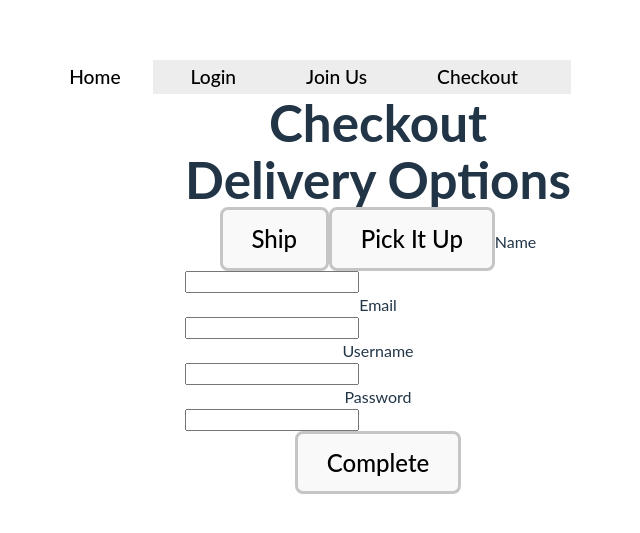
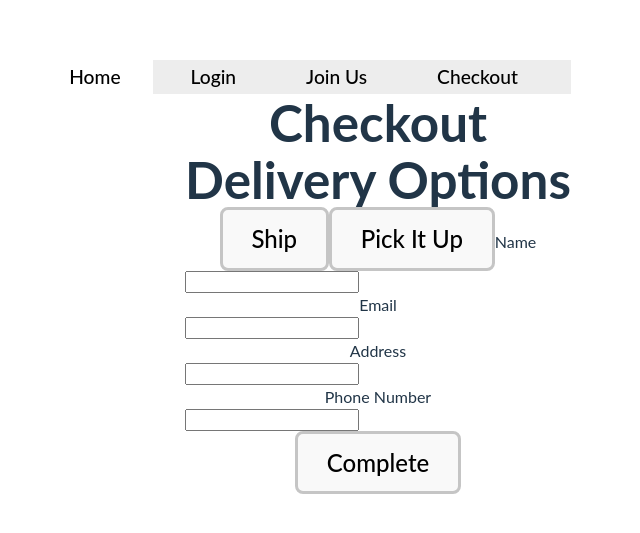
Before and after one commit to lorenzyme/Nike-Clone, a React (Vite) app in the folder client/: page /checkout in a window 1280 px wide. Shown: the part 123-656 px from the top of the page, without its empty margins (278-918 px from the left). Built offline with nearby package versions, Linux system fonts and the light colour scheme; a web font is replaced by a local one.

Commit message:
changed input value names to match, added jwt secret key

```diff
--- a/client/src/components/checkout/Checkout.jsx
+++ b/client/src/components/checkout/Checkout.jsx
@@ -44,14 +44,14 @@ const Checkout = () => {
             id="input-field"
             type="text"
           />
-          Username
+          Address
           <input
             value={address}
             onChange={(e) => setAddress(e.target.value)}
             id="input-field"
             type="text"
           />
-          Password
+          Phone Number
           <input
             type="text"
             value={phone}
```
Also changed, not shown: 1 other file (tests, documents, lock files or other folders).
